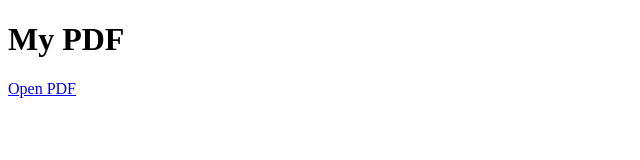
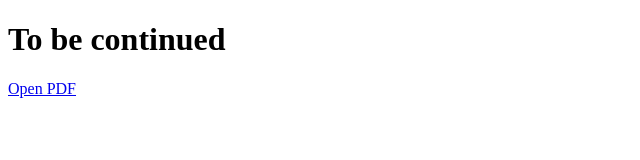
Before and after one commit to GgomoPoke/About, a plain HTML site: page index.html in a window 1280 px wide. Shown: the whole page, without its empty margins (0-640 px from the left). Drawn offline with Linux system fonts and the light colour scheme.

Commit message:
Update index.html

```diff
--- a/index.html
+++ b/index.html
@@ -6,7 +6,7 @@
     <title>My PDF</title>
 </head>
 <body>
-    <h1>My PDF</h1>
+    <h1>To be continued</h1>
     <p><a href="https://github.com/GgomoPoke/Resume/blob/main/WanXuanZhu_1224.pdf" target="_blank">Open PDF</a></p>
 </body>
 </html>
```
